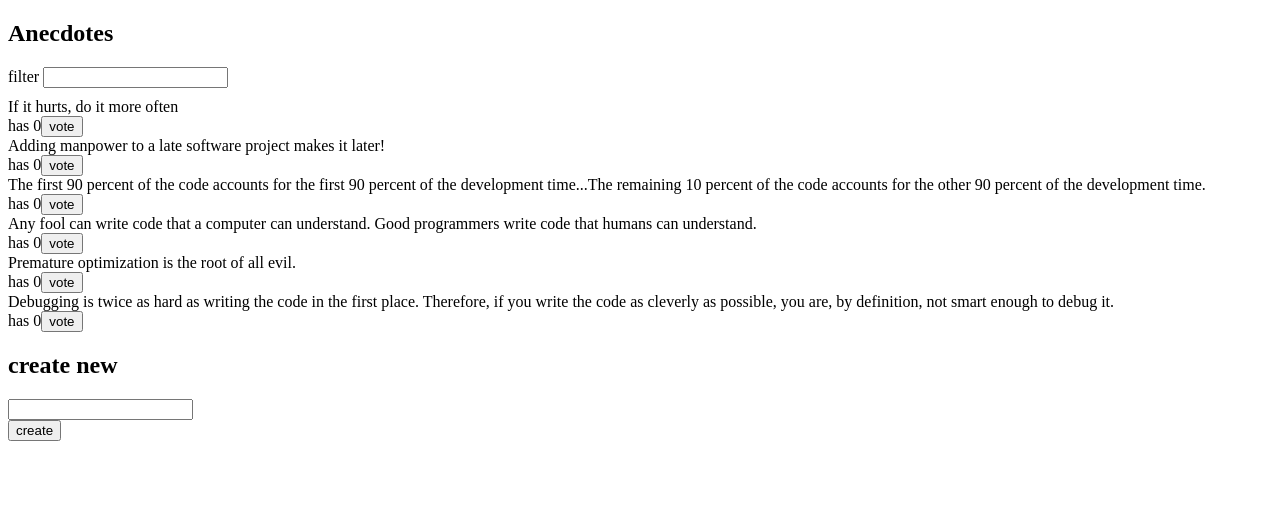
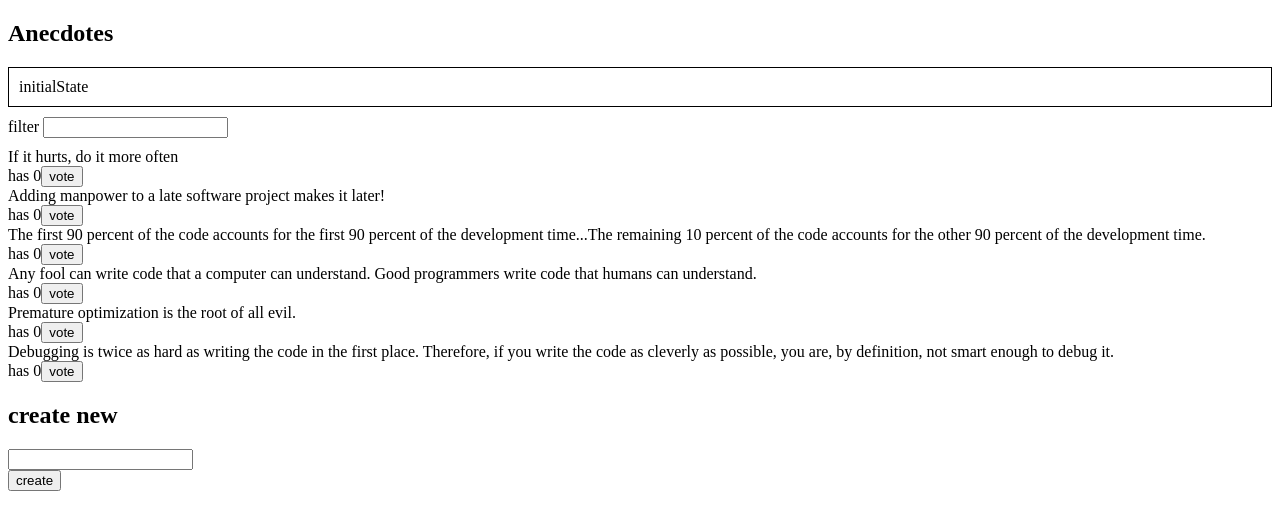
Before and after one commit to kolibri0509/fullstackopen-part_6-redux-anecdotes, a React (Vite) app: page / in a window 1280 px wide. Shown: the top 530 px of the page. Built offline with nearby package versions, Linux system fonts and the light colour scheme.

Commit message:
step_6.12

```diff
--- a/src/App.jsx
+++ b/src/App.jsx
@@ -1,12 +1,14 @@
 import AnecdoteList from './components/AnecdoteList'
 import AnecdoteForm from './components/AnecdoteForm'
 import Filter from './components/Filter'
+import Notification from './components/Notification'
 
 const App = () => {
 
   return (
     <div>
       <h2>Anecdotes</h2>
+      <Notification/>
       <Filter/>
       <AnecdoteList/>
       <AnecdoteForm/>
--- a/src/components/Notification.jsx
+++ b/src/components/Notification.jsx
@@ -1,12 +1,17 @@
+import { useSelector } from 'react-redux'
 const Notification = () => {
+  const notification = useSelector(({notification})=>{
+    return notification
+  })
   const style = {
     border: 'solid',
     padding: 10,
-    borderWidth: 1
+    borderWidth: 1,
+    marginBottom: 10
   }
   return (
     <div style={style}>
-      render here notification...
+      {notification}
     </div>
   )
 }
--- a/src/main.jsx
+++ b/src/main.jsx
@@ -4,11 +4,13 @@
 import App from './App'
 import anecdoteReducer from './reducers/anecdoteReducer'
 import filterReducer from './reducers/filterReducer'
+import notificationReducer from './reducers/notificationReducer'
 
 const store = configureStore({
   reducer:{
     anecdotes: anecdoteReducer,
-    filter: filterReducer
+    filter: filterReducer,
+    notification: notificationReducer
   }
 })
 
--- /dev/null
+++ b/src/reducers/notificationReducer.js
@@ -0,0 +1,13 @@
+import { createSlice } from "@reduxjs/toolkit";
+
+const notificationSlice = createSlice({
+    name: 'notification',
+    initialState: 'initialState',
+    reducers: {
+        showNotification(state){
+            return state
+        }
+    }
+})
+export const {showNotification} = notificationSlice.actions
+export default notificationSlice.reducer
```
